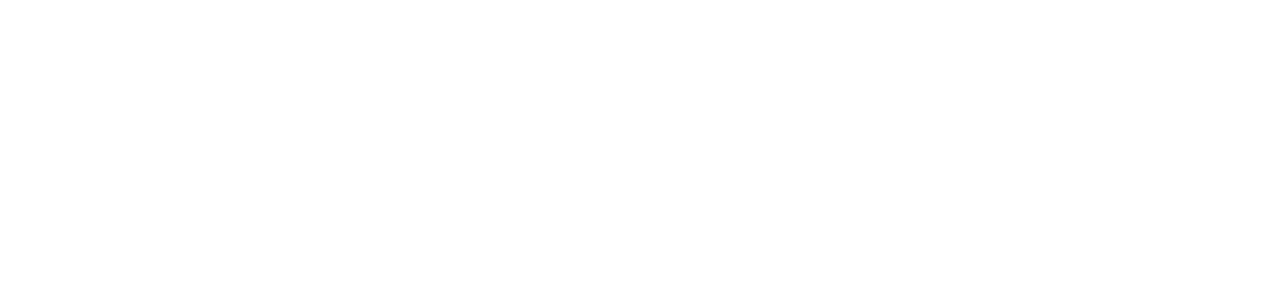
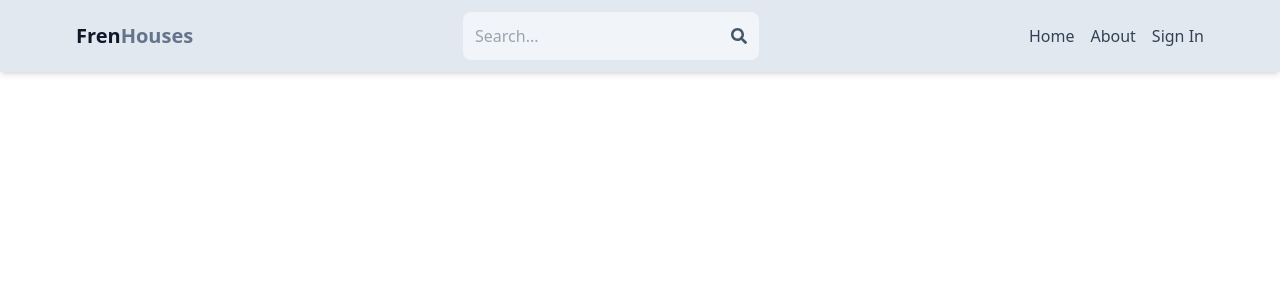
Before and after one commit to mowabanga/realestate_app, a React (Vite) app in the folder client/: page / in a window 1280 px wide. Before the commit this address had no page. Shown: the top 300 px of the page. Built offline with nearby package versions, Linux system fonts and the light colour scheme.

Commit message:
Created the navbar

```diff
--- a/client/package.json
+++ b/client/package.json
@@ -12,6 +12,7 @@
   "dependencies": {
     "react": "^18.2.0",
     "react-dom": "^18.2.0",
+    "react-icons": "^5.0.1",
     "react-router-dom": "^6.22.1"
   },
   "devDependencies": {
--- a/client/src/App.jsx
+++ b/client/src/App.jsx
@@ -5,10 +5,12 @@
 import SignUp from "./pages/SignUp";
 import About from "./pages/About";
 import Profile from "./pages/Profile";
+import Header from "./components/Header";
 
 export default function App() {
   return (
     <BrowserRouter>
+      <Header />
       <Routes path="/" element={<Home />}></Routes>
       <Routes path="/sign-in" element={<SignIn />}></Routes>
       <Routes path="/sign-up" element={<SignUp />}></Routes>
--- /dev/null
+++ b/client/src/components/Header.jsx
@@ -0,0 +1,46 @@
+import React from "react";
+import { FaSearch } from "react-icons/fa";
+import { Link } from "react-router-dom";
+
+export default function Header() {
+  return (
+    <header className="bg-slate-200 shadow-md">
+      <div className="flex justify-between items-center max-w-6xl mx-auto p-3">
+        <Link to="/">
+          <h1 className="font-bold text-sm sm:text-xl flex flex-wrap">
+            <span className="text-slate-900">Fren</span>
+            <span className="text-slate-500">Houses</span>
+          </h1>
+        </Link>
+        <form
+          action=""
+          className="bg-slate-100 p-3 rounded-lg flex items-center"
+        >
+          <input
+            type="text"
+            placeholder="Search..."
+            className="bg-transparent focus:outline-none w-24 sm:w-64"
+          />
+          <FaSearch className="text-slate-600" />
+        </form>
+        <ul className="flex gap-4">
+          <Link to="/">
+            <li className="hidden sm:inline text-slate-700 hover:underline cursor-pointer">
+              Home
+            </li>
+          </Link>
+          <Link to="/about">
+            <li className="hidden sm:inline text-slate-700 hover:underline cursor-pointer">
+              About
+            </li>
+          </Link>
+          <Link to="/sign-in">
+            <li className="sm:inline text-slate-700 hover:underline cursor-pointer">
+              Sign In
+            </li>
+          </Link>
+        </ul>
+      </div>
+    </header>
+  );
+}
```
Also changed, not shown: 1 other file (tests, documents, lock files or other folders).
